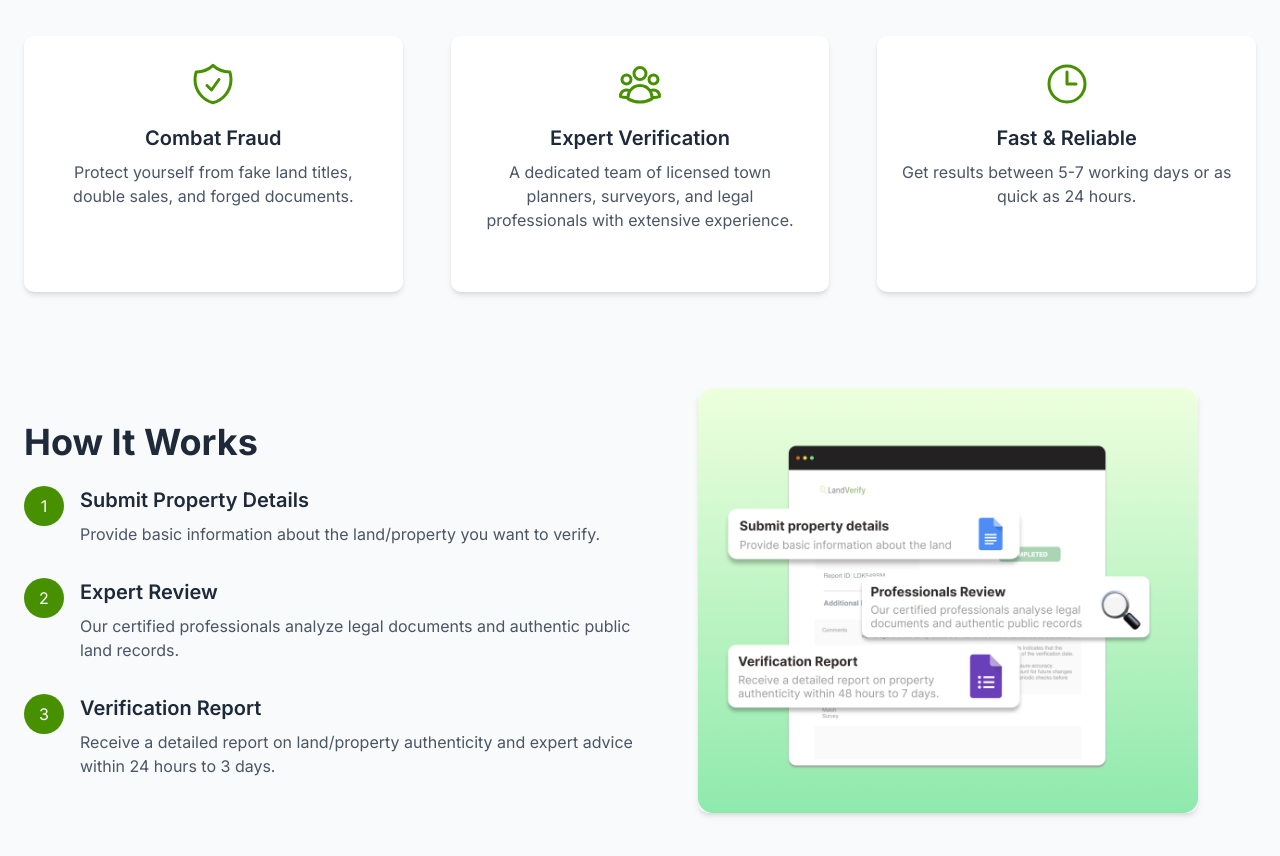
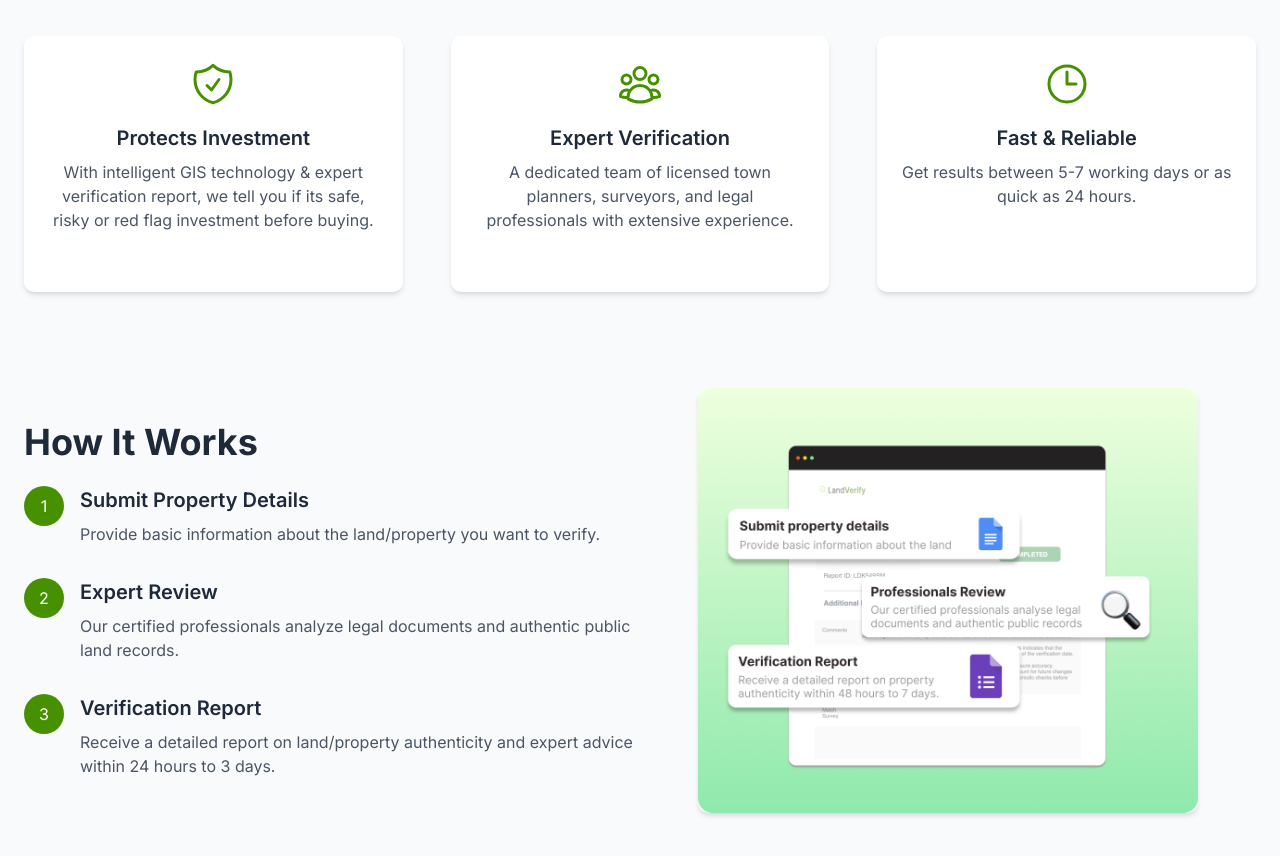
Before and after one commit to agbajekehinde/land-verify, a Next.js app: page / in a window 1280 px wide. Shown: the part 1080-1936 px from the top of the page. Built offline with nearby package versions, Linux system fonts and the light colour scheme; a web font is replaced by a local one.

Commit message:
modified:   app/components/features/keyfeatures.tsx

```diff
--- a/app/components/features/keyfeatures.tsx
+++ b/app/components/features/keyfeatures.tsx
@@ -11,8 +11,8 @@ export default function KeyFeatures() {
         <div className="mt-10 flex flex-col gap-8 md:flex-row md:gap-12">
           <div className="flex flex-1 flex-col items-center text-center p-6 bg-white rounded-lg shadow-md h-64">
             <ShieldCheckIcon className="w-12 h-12 text-[#479101]" />
-            <h3 className="mt-4 text-xl font-semibold text-gray-800">Combat Fraud</h3>
-            <p className="mt-2 text-gray-600">Protect yourself from fake land titles, double sales, and forged documents.</p>
+            <h3 className="mt-4 text-xl font-semibold text-gray-800">Protects Investment</h3>
+            <p className="mt-2 text-gray-600">With intelligent GIS technology & expert verification report, we tell you if its safe, risky or red flag investment before buying.</p>
           </div>
           <div className="flex flex-1 flex-col items-center text-center p-6 bg-white rounded-lg shadow-md h-64">
             <UserGroupIcon className="w-12 h-12 text-[#479101]" />
```
